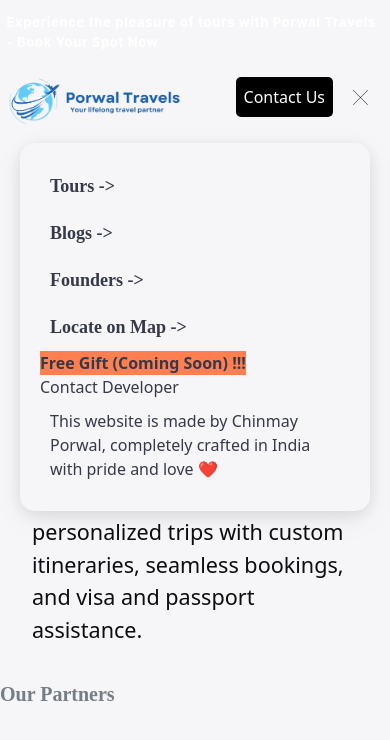
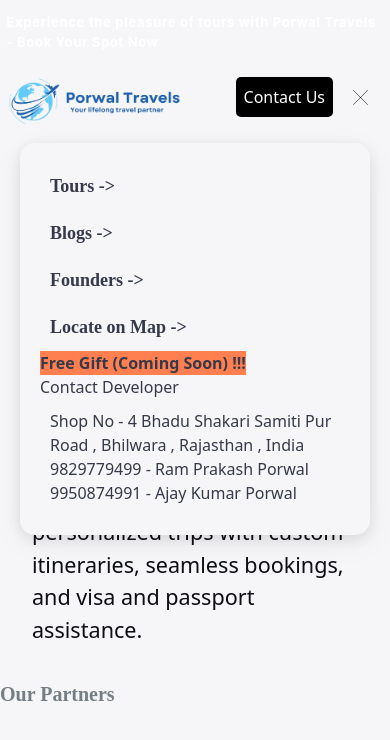
Before and after one commit to IC-XOrbit-07/PorwalTravelsWebsite, a React (Vite) app: page / in a window 390 px wide. Both pictures are taken after a click on the element 358 px from the left and 97 px from the top of the page. Shown: the top 740 px of the page. Built offline with nearby package versions, Linux system fonts and the light colour scheme; a web font is replaced by a local one.

Commit message:
added office address and remove a company logo as per ceo and cofounder demand

```diff
--- a/src/component/MobileMenuContainer/MobileMenuDialogue.jsx
+++ b/src/component/MobileMenuContainer/MobileMenuDialogue.jsx
@@ -70,8 +70,9 @@
       </button>
 
       <p className="mt-6 text-center" style={{ padding: "10px" }}>
-        This website is made by Chinmay Porwal, completely crafted in India with
-        pride and love ❤️
+        Shop No - 4 Bhadu Shakari Samiti Pur Road , Bhilwara , Rajasthan , India
+        9829779499 - Ram Prakash Porwal
+        9950874991 - Ajay Kumar Porwal
       </p>
     </div>
   );
--- a/src/component/Slogan.jsx
+++ b/src/component/Slogan.jsx
@@ -39,11 +39,11 @@
                 src="/assets/Images/Kesari.png"
                 alt=""
               />
-              <img
+              {/* <img
                 className="img_background_target"
                 src="/assets/Images/Cox&KingsLogo.png"
                 alt=""
-              />
+              /> */}
               <img
                 className="img_background_target"
                 src="/assets/Images/FlexiholLogo.png"
```
